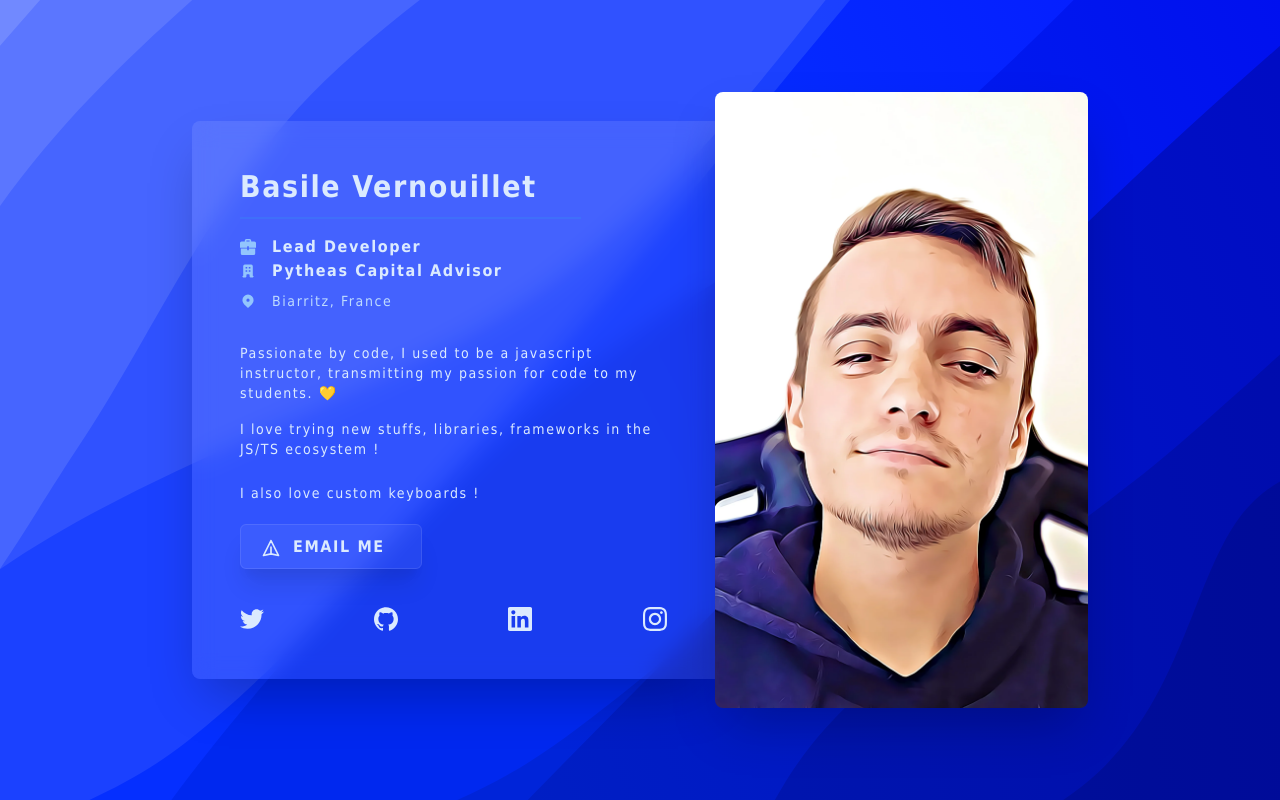
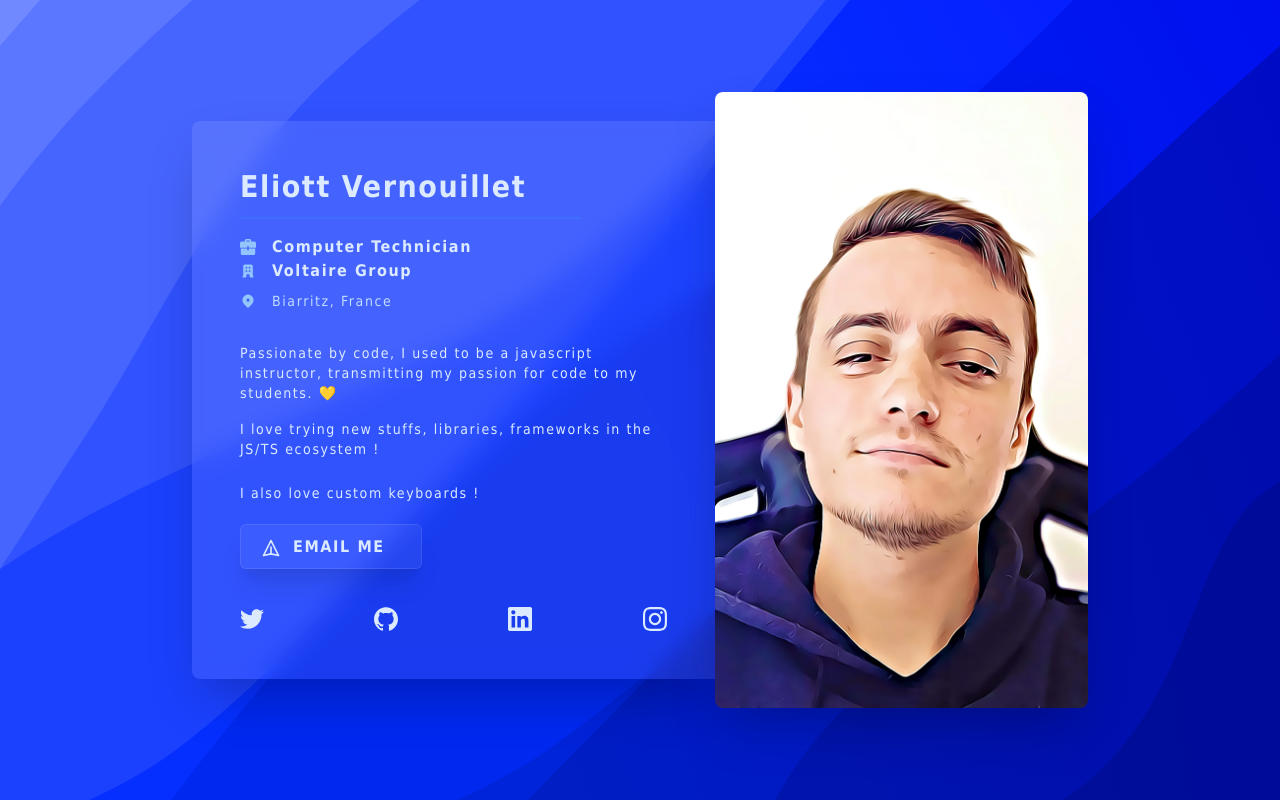
Before and after one commit to Karnak19/cardfolio, a Next.js app: page / in a window 1280 px wide. Built offline with nearby package versions, Linux system fonts and the light colour scheme.

Commit message:
change name and workplace

```diff
--- a/components/SocialLinksWrapper.jsx
+++ b/components/SocialLinksWrapper.jsx
@@ -14,14 +14,14 @@ export default function SocialLinksWrapper() {
       path: (
         <path d="M12 .297c-6.63 0-12 5.373-12 12 0 5.303 3.438 9.8 8.205 11.385.6.113.82-.258.82-.577 0-.285-.01-1.04-.015-2.04-3.338.724-4.042-1.61-4.042-1.61C4.422 18.07 3.633 17.7 3.633 17.7c-1.087-.744.084-.729.084-.729 1.205.084 1.838 1.236 1.838 1.236 1.07 1.835 2.809 1.305 3.495.998.108-.776.417-1.305.76-1.605-2.665-.3-5.466-1.332-5.466-5.93 0-1.31.465-2.38 1.235-3.22-.135-.303-.54-1.523.105-3.176 0 0 1.005-.322 3.3 1.23.96-.267 1.98-.399 3-.405 1.02.006 2.04.138 3 .405 2.28-1.552 3.285-1.23 3.285-1.23.645 1.653.24 2.873.12 3.176.765.84 1.23 1.91 1.23 3.22 0 4.61-2.805 5.625-5.475 5.92.42.36.81 1.096.81 2.22 0 1.606-.015 2.896-.015 3.286 0 .315.21.69.825.57C20.565 22.092 24 17.592 24 12.297c0-6.627-5.373-12-12-12" />
       ),
-      href: 'https://github.com/Karnak19',
+      href: 'https://github.com/reimu64',
     },
     {
       title: 'LinkedIn',
       path: (
         <path d="M20.447 20.452h-3.554v-5.569c0-1.328-.027-3.037-1.852-3.037-1.853 0-2.136 1.445-2.136 2.939v5.667H9.351V9h3.414v1.561h.046c.477-.9 1.637-1.85 3.37-1.85 3.601 0 4.267 2.37 4.267 5.455v6.286zM5.337 7.433c-1.144 0-2.063-.926-2.063-2.065 0-1.138.92-2.063 2.063-2.063 1.14 0 2.064.925 2.064 2.063 0 1.139-.925 2.065-2.064 2.065zm1.782 13.019H3.555V9h3.564v11.452zM22.225 0H1.771C.792 0 0 .774 0 1.729v20.542C0 23.227.792 24 1.771 24h20.451C23.2 24 24 23.227 24 22.271V1.729C24 .774 23.2 0 22.222 0h.003z" />
       ),
-      href: 'https://www.linkedin.com/in/basile-vernouillet/',
+      href: 'https://www.linkedin.com/in/eliott-vernouillet/',
     },
     {
       title: 'Instagram',
--- a/pages/index.tsx
+++ b/pages/index.tsx
@@ -8,7 +8,7 @@ export default function Home() {
   return (
     <>
       <Head>
-        <title>Basile Vernouillet</title>
+        <title>Eliott Vernouillet</title>
         <meta name="description" content="Développeur, Formateur, React & NodeJS" />
         <meta name="viewport" content="width=device-width, initial-scale=1.0"></meta>
       </Head>
@@ -19,15 +19,15 @@ export default function Home() {
             <div className="image-wrapper">
               <img src="/images/portrait-small.webp" alt="" className="rounded-full shadow-xl" />
             </div>
-            <h1 className="text-3xl font-bold pt-8 lg:pt-0">Basile Vernouillet</h1>
+            <h1 className="text-3xl font-bold pt-8 lg:pt-0">Eliott Vernouillet</h1>
             <div className="separator"></div>
             <h2 className="pt-4 subtitle">
               <BagSvg />
-              Lead Developer
+              Computer Technician
             </h2>
             <h3 className="subtitle">
               <BuildingSvg />
-              Pytheas Capital Advisor
+              Voltaire Group
             </h3>
             <p className="pt-2 text-blue-200 text-xs lg:text-sm flex items-center justify-center lg:justify-start">
               <svg
```
